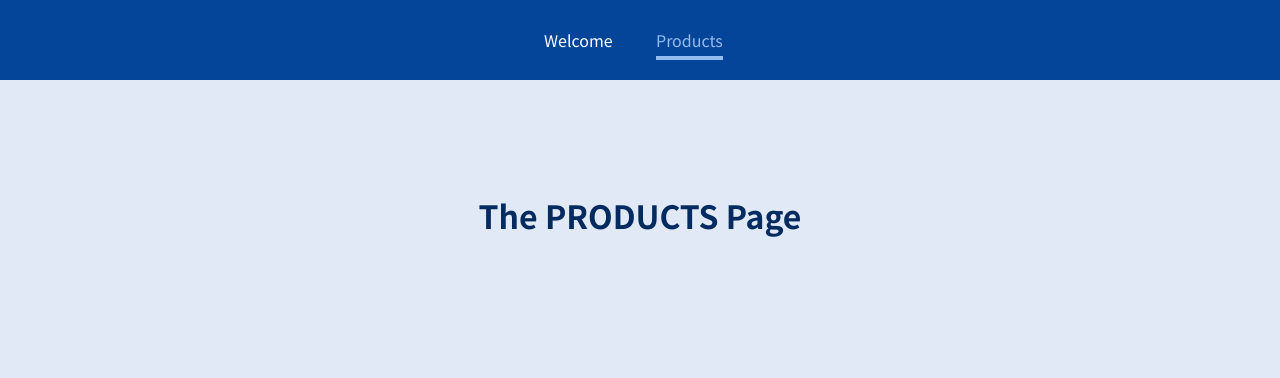
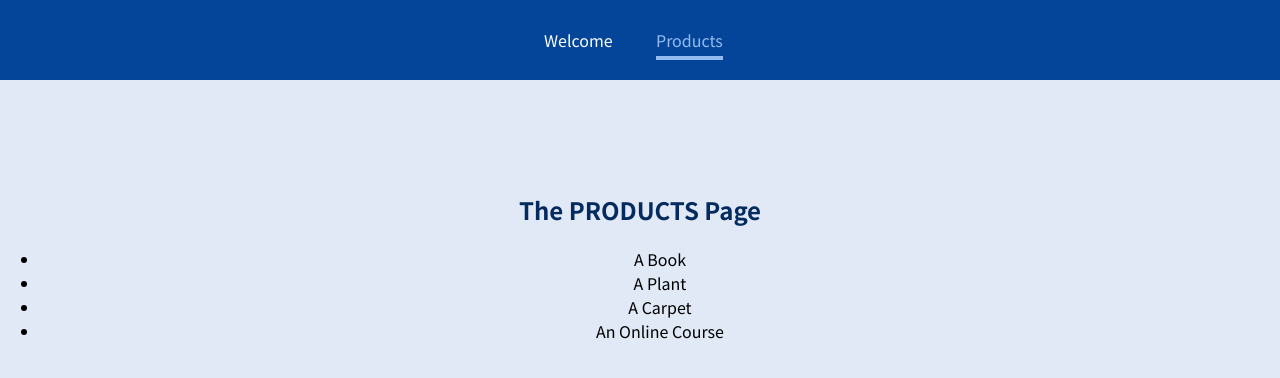
Before and after one commit to anaysoul/react-complete-guide, a JavaScript app: page /products in a window 1280 px wide. Shown: the top 378 px of the page. Built offline with nearby package versions, Linux system fonts and the light colour scheme.

Commit message:
adding dynamic routing with params

```diff
--- a/src/App.js
+++ b/src/App.js
@@ -2,6 +2,7 @@ import { Route } from 'react-router-dom';
 import Products from './pages/Products';
 import Welcome from './pages/Welcome';
 import MainHeader from './components/MainHeader';
+import ProductDetail from './pages/ProductDetail';
 
 function App() {
   return (
@@ -14,6 +15,9 @@ function App() {
         <Route path="/products">
           <Products />
         </Route>
+        <Route path="/product-detail/:productId">
+          <ProductDetail />
+        </Route>
       </main>
     </div>
   );
--- /dev/null
+++ b/src/pages/ProductDetail.js
@@ -0,0 +1,9 @@
+const ProductDetail = () => {
+  return (
+    <section>
+      <h1>Product Detail</h1>
+    </section>
+  );
+};
+
+export default ProductDetail;
--- a/src/pages/Products.js
+++ b/src/pages/Products.js
@@ -1,5 +1,15 @@
 const Products = () => {
-  return <h1>The PRODUCTS Page</h1>;
+  return (
+    <section>
+      <h1>The PRODUCTS Page</h1>
+      <ul>
+        <li>A Book</li>
+        <li>A Plant</li>
+        <li>A Carpet</li>
+        <li>An Online Course</li>
+      </ul>
+    </section>
+  );
 };
 
 export default Products;
```
